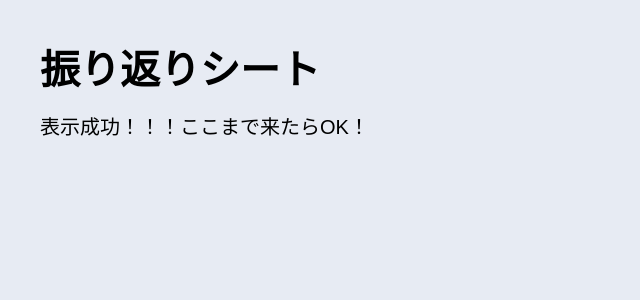
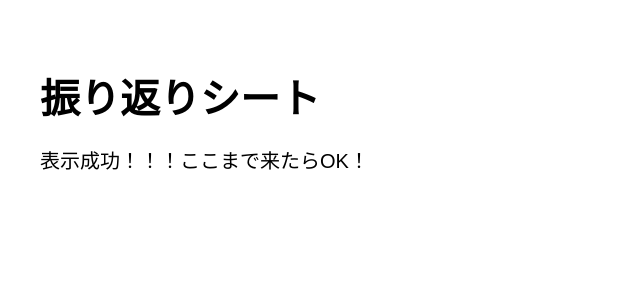
Before and after one commit to kenichrouken0701-code/APP, a Next.js app: page / in a window 1280 px wide. Shown: the top 300 px of the page, without its empty margins (0-640 px from the left). Built offline with nearby package versions, Linux system fonts and the light colour scheme.

Commit message:
Update globals.css

```diff
--- a/app/globals.css
+++ b/app/globals.css
@@ -1,15 +1,5 @@
-@tailwind base;
-@tailwind components;
-@tailwind utilities;
-
 html,
 body {
+  margin: 0;
   padding: 0;
-  margin: 0;
-  font-family: Arial, Helvetica, sans-serif;
-  background: #e7ebf3;
 }
-
-* {
-  box-sizing: border-box;
-}
```
